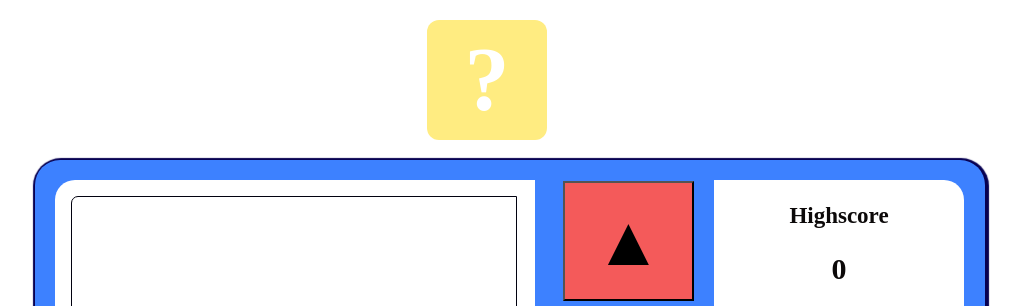
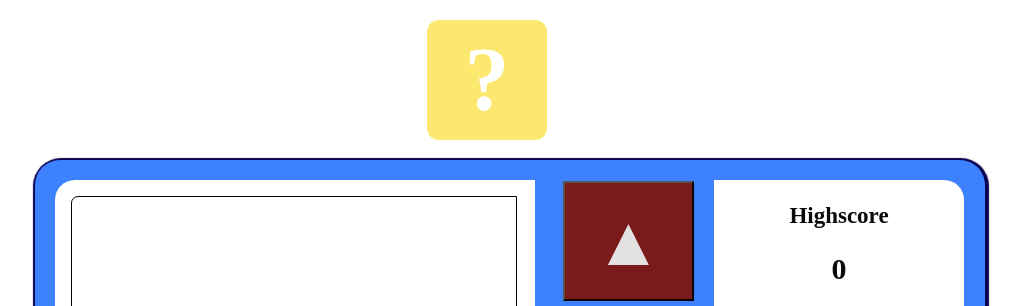
Before and after one commit to ayandhikaa/Mini-Project-JS, a plain HTML site: page Guess-number/index.html in a window 1280 px wide. In both pictures the pointer is over the button 781 px from the left and 374 px from the top of the page. Shown: the part 134-440 px from the top of the page, without its empty margins (153-1174 px from the left). Drawn offline with Linux system fonts and the light colour scheme.

Commit message:
update css html

```diff
--- a/Guess-number/script.js
+++ b/Guess-number/script.js
@@ -0,0 +1,2 @@
+'use strict';
+console.log(document.querySelector('.info').textContent);
--- a/Guess-number/style.css
+++ b/Guess-number/style.css
@@ -34,7 +34,7 @@ h1 {
     color: #ffffff;
     margin-bottom: 20px;
     text-align: center;
-    background-color: #FFEC81;
+    background-color: #fce76f;
     border-radius: 12px;
     width: 120px;
     height: 120px;
@@ -121,6 +121,11 @@ main {
     cursor: pointer;
 }
 
+.btnUp:hover, .btnDown:hover {
+    background-color: #7a1a1a;
+    color: #e2e2e0;
+}
+
 .infoScore {
     font-size: 23px;
     color: #0c0909;
```
